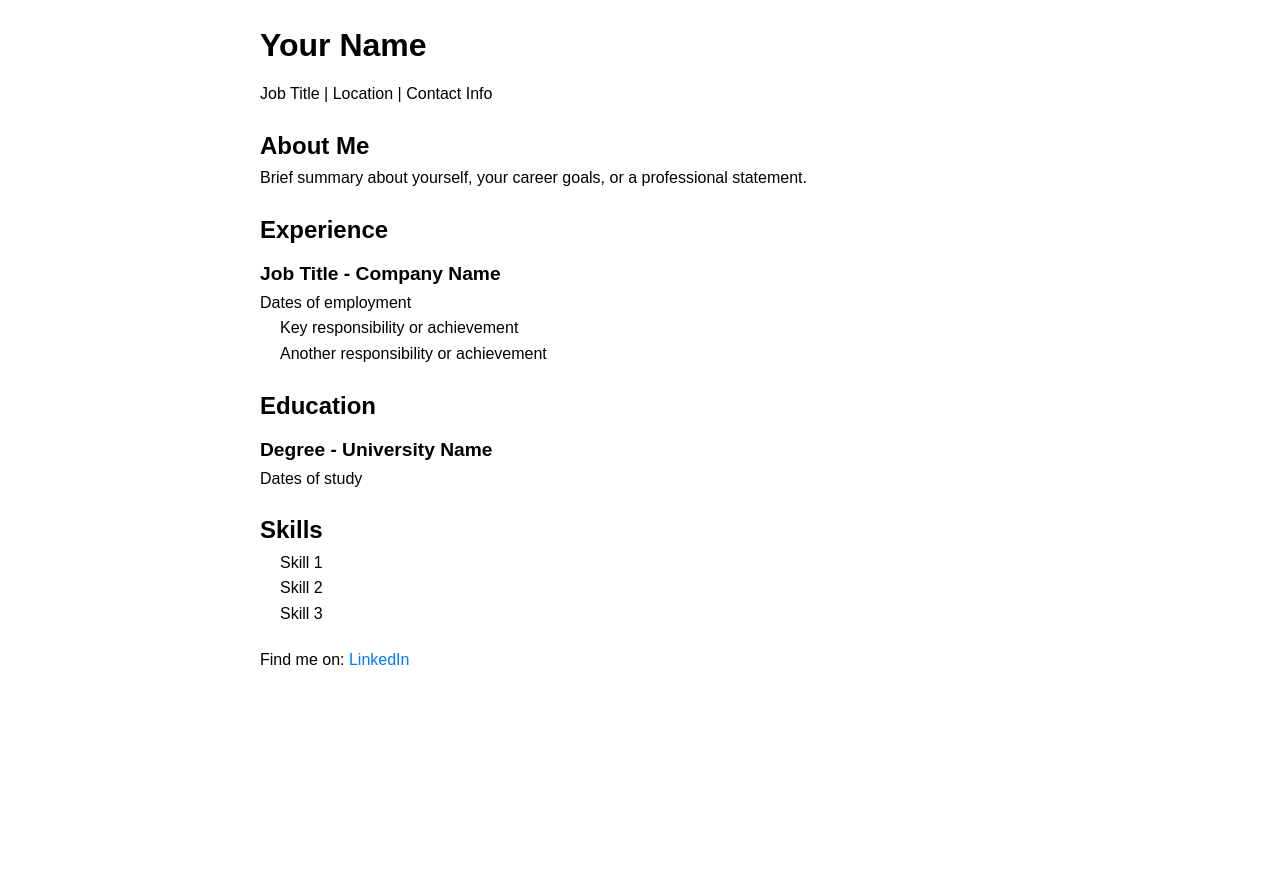
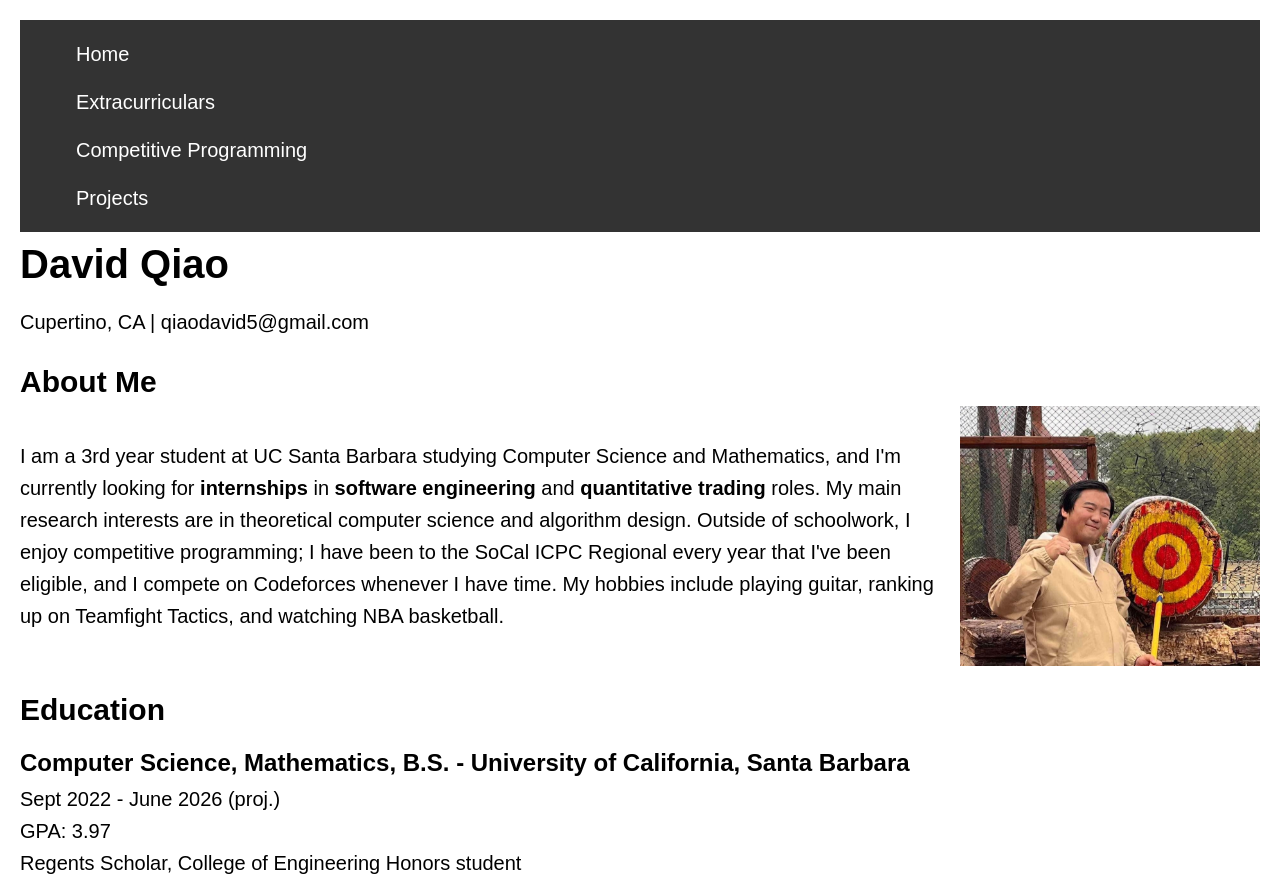
Before and after one commit to st4lemon/st4lemon.github.io, a plain HTML site: page index.html in a window 1280 px wide. Shown: the top 882 px of the page. Before the commit the page ends 800 px from the top, so only its background shows below. Drawn offline with Linux system fonts and the light colour scheme.

Commit message:
site first draft

```diff
--- a/index.html
+++ b/index.html
@@ -3,47 +3,45 @@
 <head>
     <meta charset="UTF-8">
     <meta name="viewport" content="width=device-width, initial-scale=1.0">
-    <title>Your Name - Resume</title>
+    <title>David Qiao</title>
     <link rel="stylesheet" href="style.css">
 </head>
 <body>
+
+    <nav>
+        <ul>
+            <li><a href="index.html">Home</a> <a href="extracurriculars.html">Extracurriculars</a> <a href="compprog.html">Competitive Programming</a> <a href="projects.html">Projects</a> </li>
+        </ul>
+    </nav>
+
     <header>
-        <h1>Your Name</h1>
-        <p>Job Title | Location | Contact Info</p>
+        <h1>David Qiao</h1>
+        <p> Cupertino, CA | qiaodavid5@gmail.com </p>
     </header>
 
     <section>
         <h2>About Me</h2>
-        <p>Brief summary about yourself, your career goals, or a professional statement.</p>
-    </section>
+        <div class="container">
+            <p>I am a 3rd year student at UC Santa Barbara studying Computer Science and Mathematics, and I'm currently looking for <b>internships</b> in <b>software engineering</b> and <b>quantitative trading</b> roles.
+                My main research interests are in theoretical computer science and algorithm design.
+                Outside of schoolwork, I enjoy competitive programming; I have been to the SoCal ICPC Regional every year that I've been eligible,
+                and I compete on Codeforces whenever I have time. My hobbies include playing guitar, ranking up on Teamfight Tactics, and watching NBA basketball.
+            </p>
 
-    <section>
-        <h2>Experience</h2>
-        <h3>Job Title - Company Name</h3>
-        <p>Dates of employment</p>
-        <ul>
-            <li>Key responsibility or achievement</li>
-            <li>Another responsibility or achievement</li>
-        </ul>
+            <img src="IMG_3151.jpg" alt="Profile photo" width="1000" height="1000">
+        </div>
     </section>
 
     <section>
         <h2>Education</h2>
-        <h3>Degree - University Name</h3>
-        <p>Dates of study</p>
-    </section>
-
-    <section>
-        <h2>Skills</h2>
-        <ul>
-            <li>Skill 1</li>
-            <li>Skill 2</li>
-            <li>Skill 3</li>
-        </ul>
+        <h3>Computer Science, Mathematics, B.S. - University of California, Santa Barbara</h3>
+        <p>Sept 2022 - June 2026 (proj.)</p>
+        <p>GPA: 3.97</p>
+        <p>Regents Scholar, College of Engineering Honors student</p>
     </section>
 
     <footer>
-        <p>Find me on: <a href="https://linkedin.com/in/username" target="_blank">LinkedIn</a></p>
+        <p>Find me on: <a href="https://linkedin.com/in/david-qiao-71401b214" target="_blank">LinkedIn</a></p>
     </footer>
 </body>
 </html>
--- a/style.css
+++ b/style.css
@@ -9,8 +9,9 @@ body {
     font-family: Arial, sans-serif;
     line-height: 1.6;
     padding: 20px;
-    max-width: 800px;
+    max-width: 1600px;
     margin: auto;
+    font-size: 20px;
 }
 
 header, section, footer {
@@ -45,3 +46,41 @@ footer a {
 footer a:hover {
     text-decoration: underline;
 }
+
+nav {
+    background-color: #333;
+    padding: 10px 20px;
+}
+
+nav ul {
+    list-style-type: none;
+    display: flex;
+    gap: 15px; /* Space between items */
+}
+
+nav ul li {
+    display: inline;
+}
+
+nav ul li a {
+    color: white;
+    text-decoration: none;
+    padding: 8px 16px;
+    display: block;
+    transition: background-color 0.3s ease; /* Smooth hover effect */
+}
+
+nav ul li a:hover {
+    background-color: #555;
+    border-radius: 4px;
+}
+
+.container {
+    display: flex;
+    align-items: center; /* Centers items vertically */
+    gap: 20px; /* Space between image and paragraph */
+}
+.container img {
+    width: 300px; /* Set image width */
+    height: auto; /* Maintain aspect ratio */
+}
```
Also changed, not shown: compprog.html (added, +35 -0 lines), extracurriculars.html (added, +34 -0 lines), projects.html (added, +72 -0 lines), IMG_3151.jpg (added).
